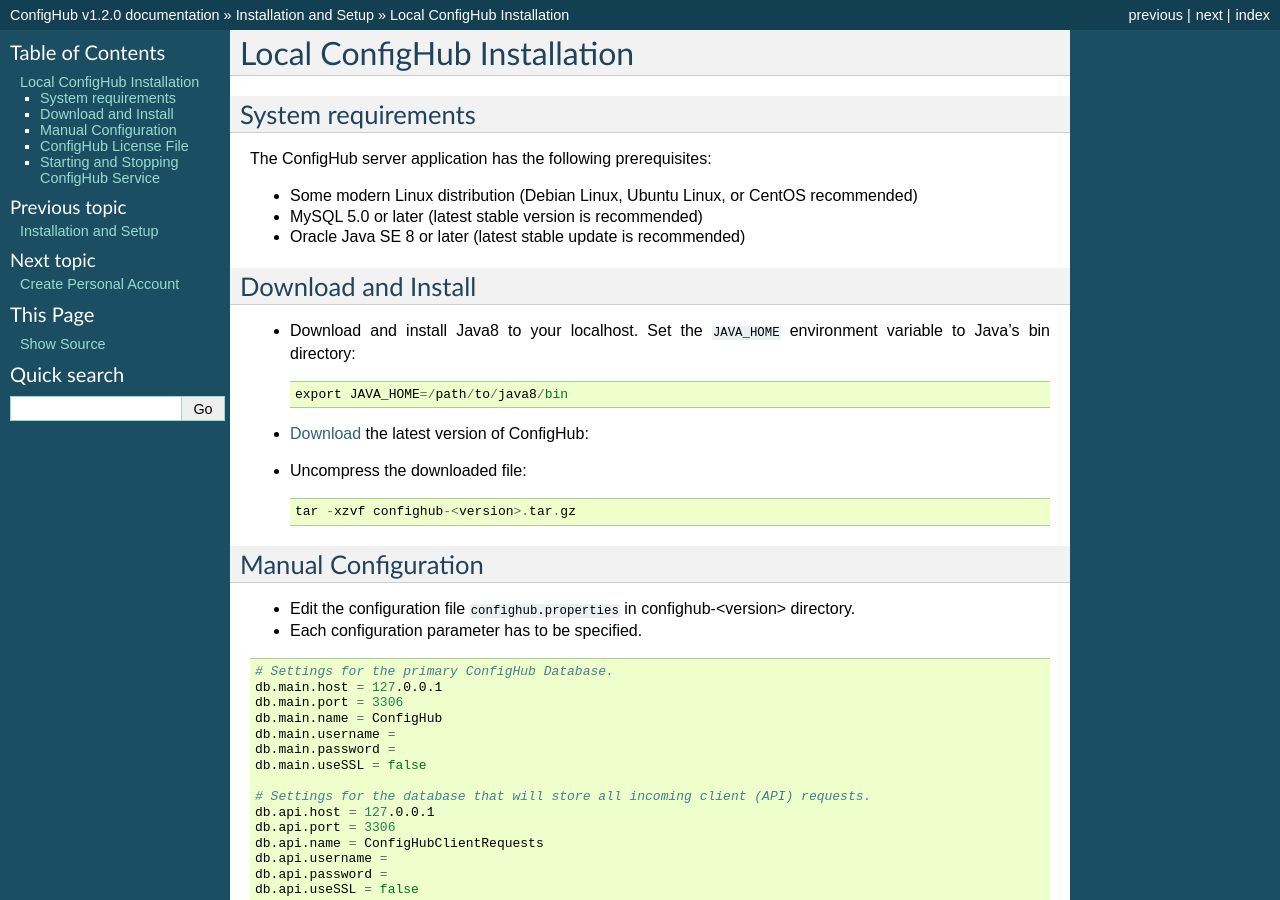
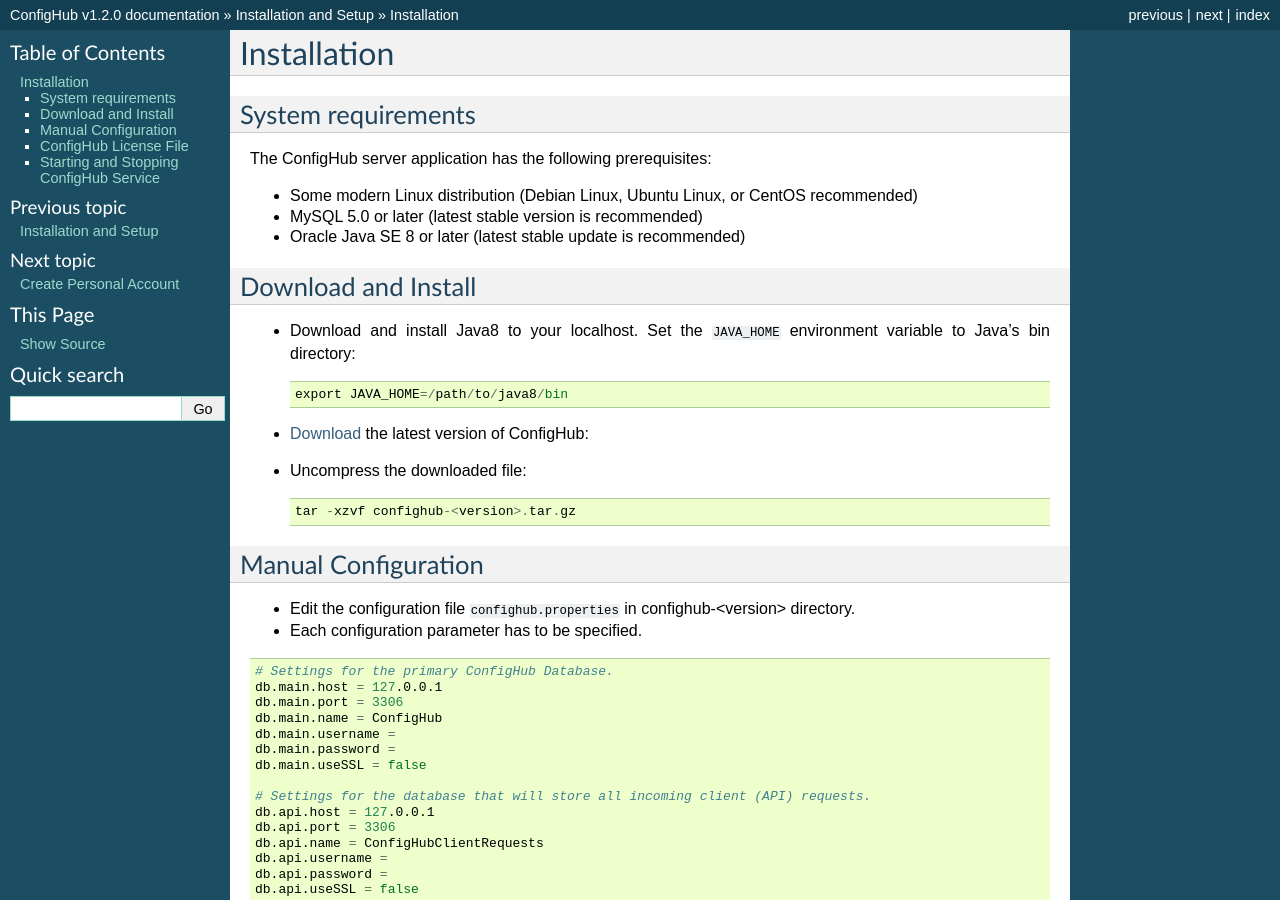
Before and after one commit to ConfigHubPub/Docs, a Sphinx documentation site: the page built from documentation/pages/getting_started/install.rst, in a window 1280 px wide and 900 px high. Built offline with Sphinx 7.4.7, drawn with Linux system fonts in a browser that asks for light colours; pages that are not in the unit, such as notebooks, are missing from menus; some of the changed text lies outside the part shown.

Commit message:
properties documentation

```diff
--- a/documentation/pages/getting_started/install.rst
+++ b/documentation/pages/getting_started/install.rst
@@ -1,7 +1,7 @@
 .. _install:
 
-Local ConfigHub Installation
-^^^^^^^^^^^^^^^^^^^^^^^^^^^^
+Installation
+^^^^^^^^^^^^
 
 
 .. _system-requirements:
```
Also changed, not shown: documentation/index.rst (+2 -6 lines).
